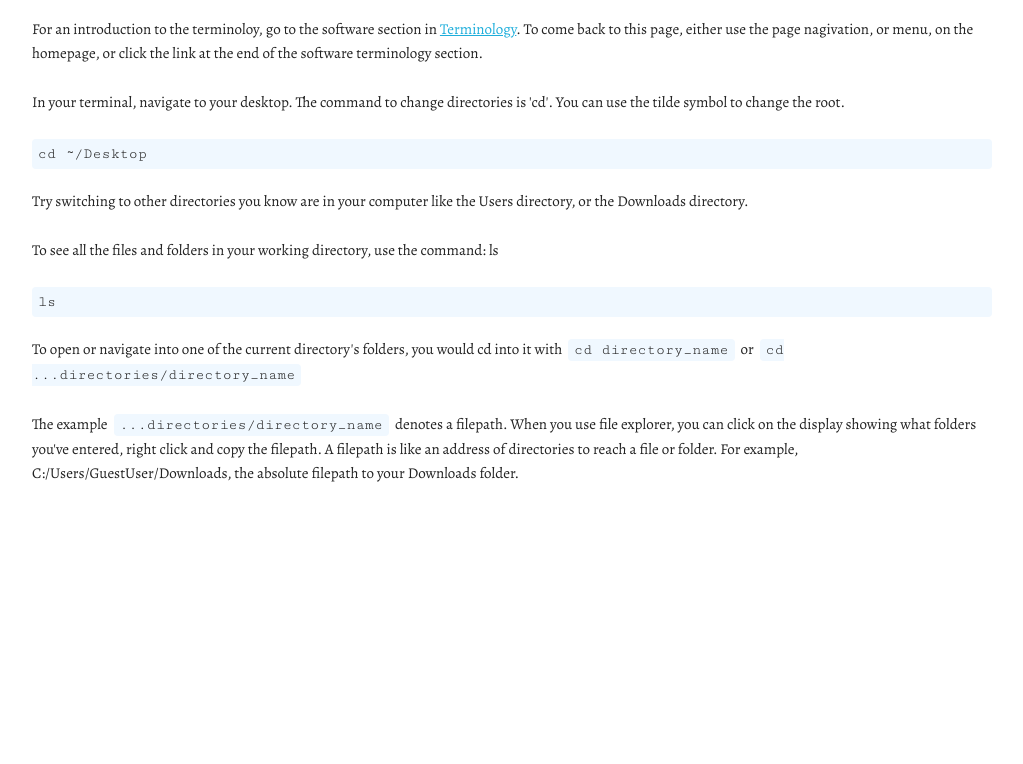
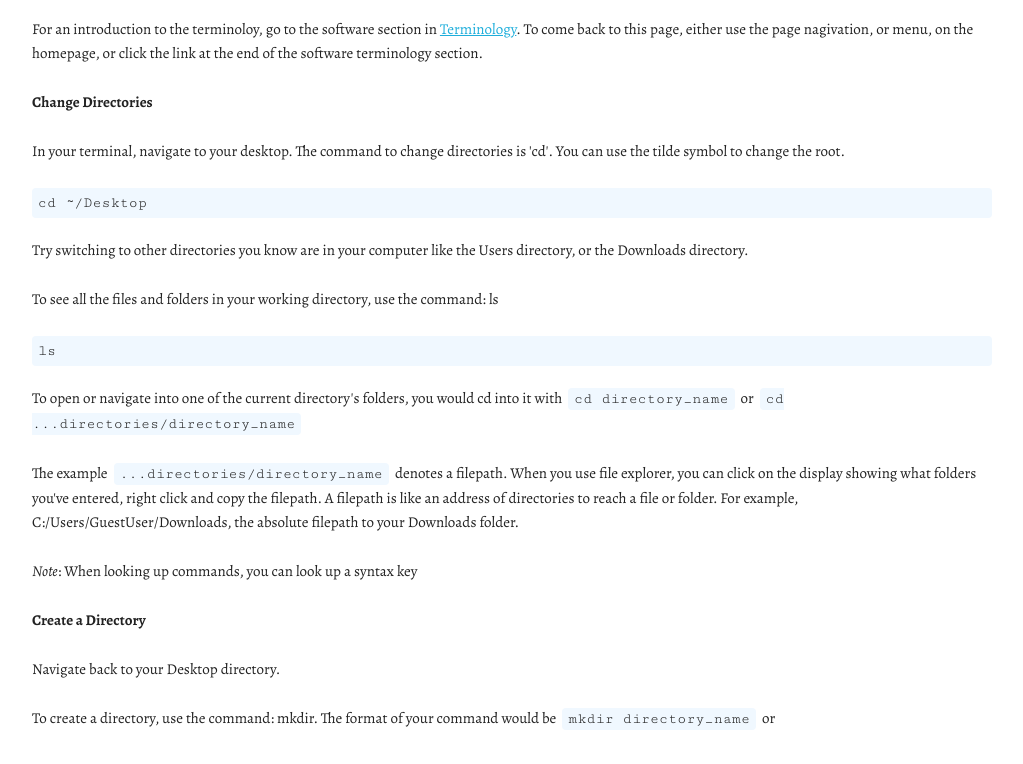
Before and after one commit to SmKou/code-learning, a plain HTML site: page webpages/terminal.html in a window 1280 px wide. Shown: the part 593-1357 px from the top of the page, without its empty margins (128-1151 px from the left). Before the commit the page ends 1111 px from the top, so only its background shows below. Drawn offline with nearby package versions, Linux system fonts and the light colour scheme.

Commit message:
WIP Add terminal material and terminology

```diff
--- a/webpages/terminal.html
+++ b/webpages/terminal.html
@@ -41,6 +41,7 @@
         <section id="">
             <h3>Using the Terminal</h3>
             <p>For an introduction to the terminoloy, go to the software section in <a href="index.html#software">Terminology</a>. To come back to this page, either use the page nagivation, or menu, on the homepage, or click the link at the end of the software terminology section.</p>
+            <p><strong>Change Directories</strong></p>
             <p>In your terminal, navigate to your desktop. The command to change directories is 'cd'. You can use the tilde symbol to change the root.</p>
             <code>
                 cd ~/Desktop
@@ -52,6 +53,10 @@
             </code>
             <p>To open or navigate into one of the current directory's folders, you would cd into it with <code class="inline">cd directory_name</code> or <code class="inline">cd ...directories/directory_name</code></p>
             <p>The example <code class="inline">...directories/directory_name</code> denotes a filepath. When you use file explorer, you can click on the display showing what folders you've entered, right click and copy the filepath. A filepath is like an address of directories to reach a file or folder. For example, C:/Users/GuestUser/Downloads, the absolute filepath to your Downloads folder.</p>
+            <p><em>Note</em>: When looking up commands, you can look up a syntax key</p>
+            <p><strong>Create a Directory</strong></p>
+            <p>Navigate back to your Desktop directory.</p>
+            <p>To create a directory, use the command: mkdir. The format of your command would be <code class="inline">mkdir directory_name</code> or <code class="inline</p>
         </section>
     </main>
 </body>
```
